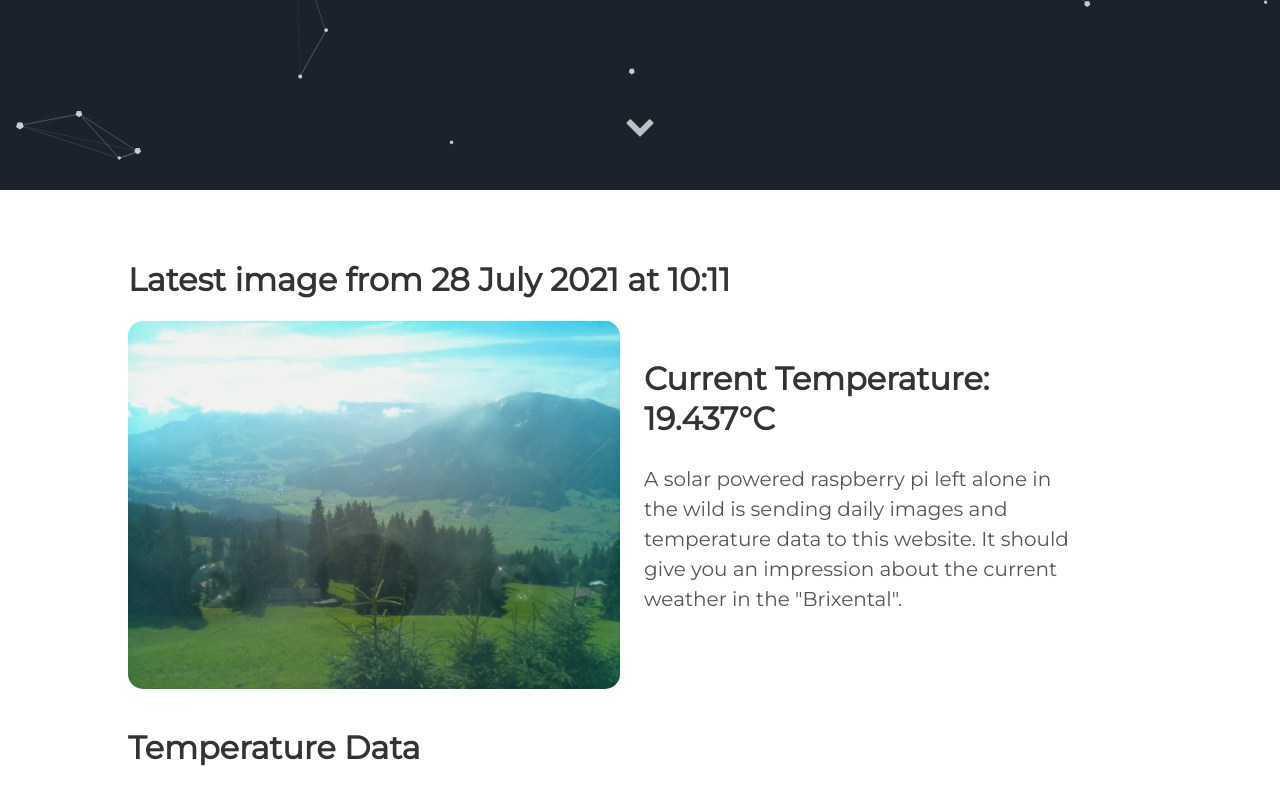
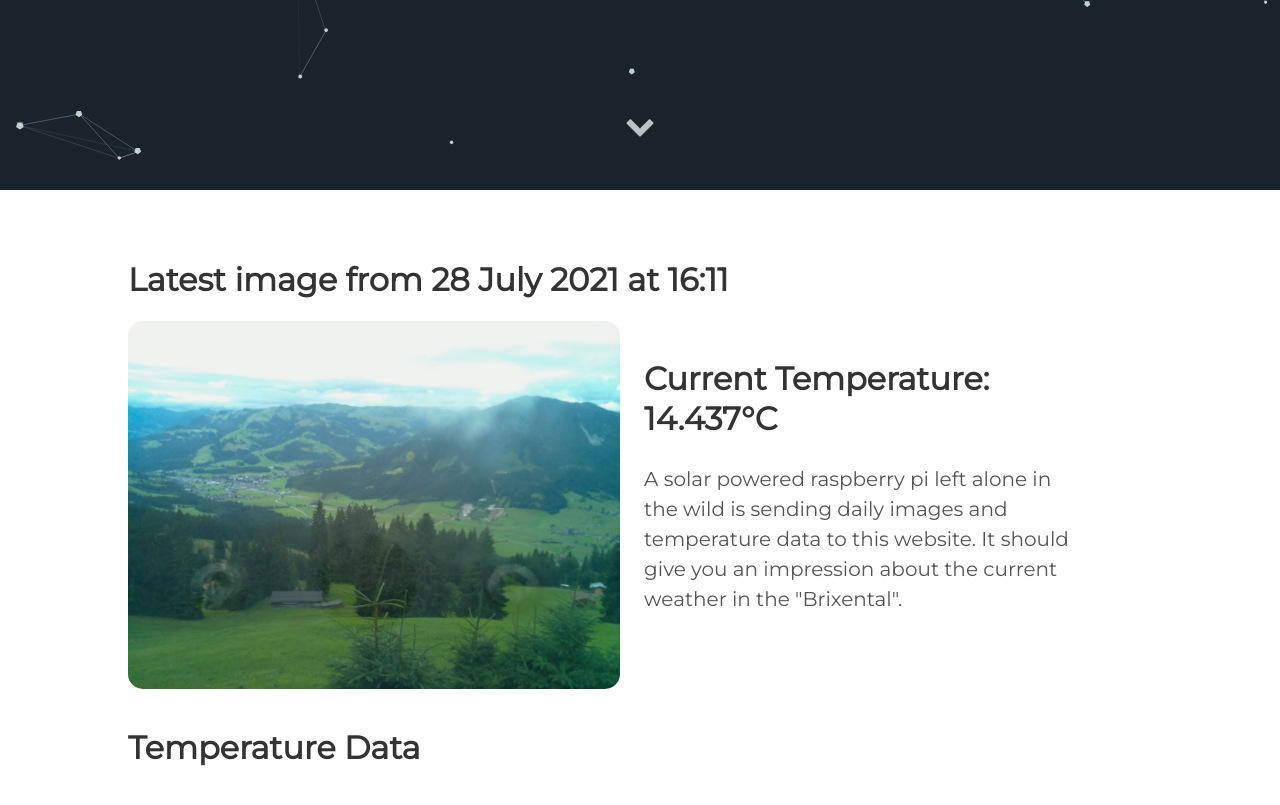
Before and after one commit to vektorious/vektorious.github.io, a Jekyll site: the page built from resources/huette.md, in a window 1280 px wide and 900 px high, scrolled down 710 px. Shown: the top 805 px of the window. Built offline with Jekyll 4.4.1, drawn with Linux system fonts in a browser that asks for light colours.

Commit message:
I'm a bot beep boop

```diff
--- a/resources/huette.md
+++ b/resources/huette.md
@@ -6,13 +6,13 @@ image: '/assets/img/'
 description: 'Live image from the Austrian alps'
 twitter_text: ' '
 ---
-## Latest image from 28 July 2021 at 10:11
+## Latest image from 28 July 2021 at 16:11
 <div class="huette">
   <div class="huette-image">
     <img src="{{ "/assets/img/huette.jpg" | prepend: site.baseurl }}">
   </div>
   <div class="huette-text">
-        <h2>Current Temperature: 19.437°C</h2>
+        <h2>Current Temperature: 14.437°C</h2>
         <p>A solar powered raspberry pi left alone in the wild is sending daily images and temperature data to this website. It should give you an impression about the current weather in the "Brixental".</p>
 
   </div>
```
Also changed, not shown: rpi-script/2021-07-28_161016.txt (renamed from rpi-script/2021-07-28_101018.txt, +5 -5 lines), rpi-script/huette.md (+2 -2 lines), assets/img/huette.jpg, assets/img/temp_plot.png, rpi-script/temp_plot.png, 1 other file.
